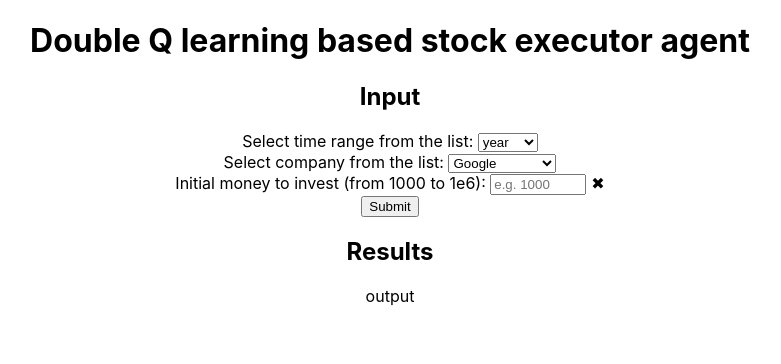
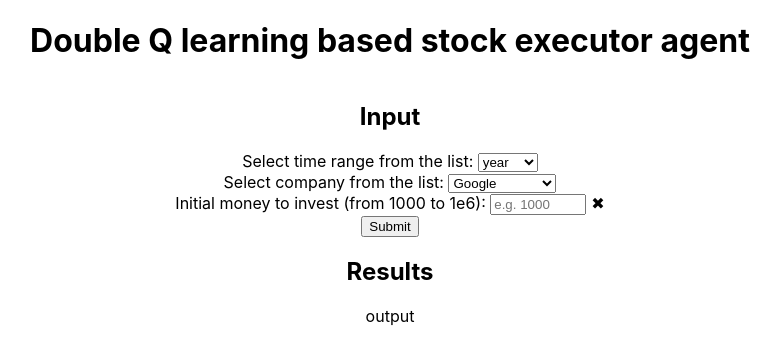
Before and after one commit to ziyuan-h/heroku-react-app, a React (Create React App) app: page / in a window 1280 px wide. Shown: the top 364 px of the page, without its empty margins (250-1031 px from the left). Built offline with nearby package versions, Linux system fonts and the light colour scheme.

Commit message:
Update App.js

```diff
--- a/src/App.js
+++ b/src/App.js
@@ -204,7 +204,7 @@ function App() {
   }
 
   return (
-    <div className="App">
+    <div className="App"><div className="page-break">
       <h1>Double Q learning based stock executor agent</h1>
       <div className="Input">
         <h2>Input</h2>
@@ -255,7 +255,7 @@ function App() {
       <div>
         <img id="Image" src={outputImg} alt="result figure" hidden={hiddenImg} />
       </div>
-    </div>
+    </div></div>
   );
 }
 
```
